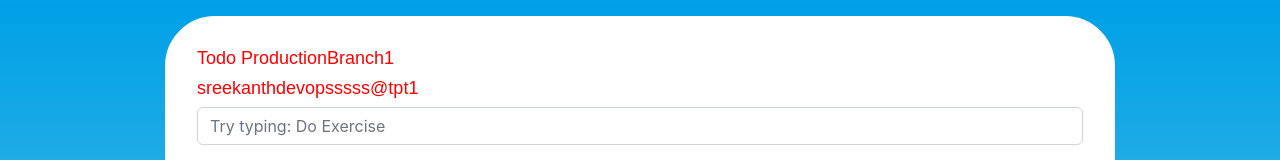
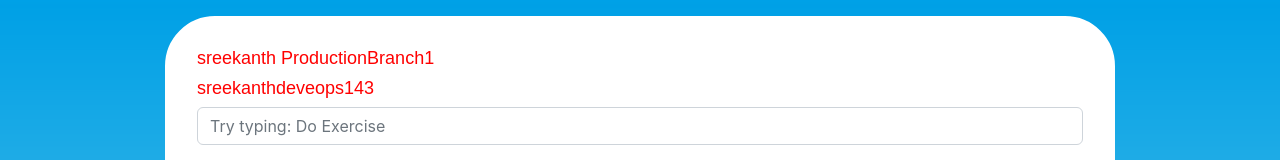
Before and after one commit to sreekanth014/sirr-eactapp-master, a React (Create React App) app: page / in a window 1280 px wide. Shown: the top 160 px of the page. Built offline with nearby package versions, Linux system fonts and the light colour scheme.

Commit message:
Update Form.js

```diff
--- a/src/Component/Form.js
+++ b/src/Component/Form.js
@@ -45,8 +45,8 @@ export default class Form extends Component {
                             <form onSubmit={this.handleSubmit}>
                                 <div className="mb-3">
 
-                                    <h1>Todo ProductionBranch1</h1>
-                                    <h1>sreekanthdevopsssss@tpt1</h1>
+                                    <h1>sreekanth ProductionBranch1</h1>
+                                    <h1>sreekanthdeveops143</h1>
 
                                     <input type="text" className="form-control" id="todo" placeholder='Try typing: Do Exercise' onChange={this.changeTodoInput} value={this.state.inputData} />
                                 </div>
```
